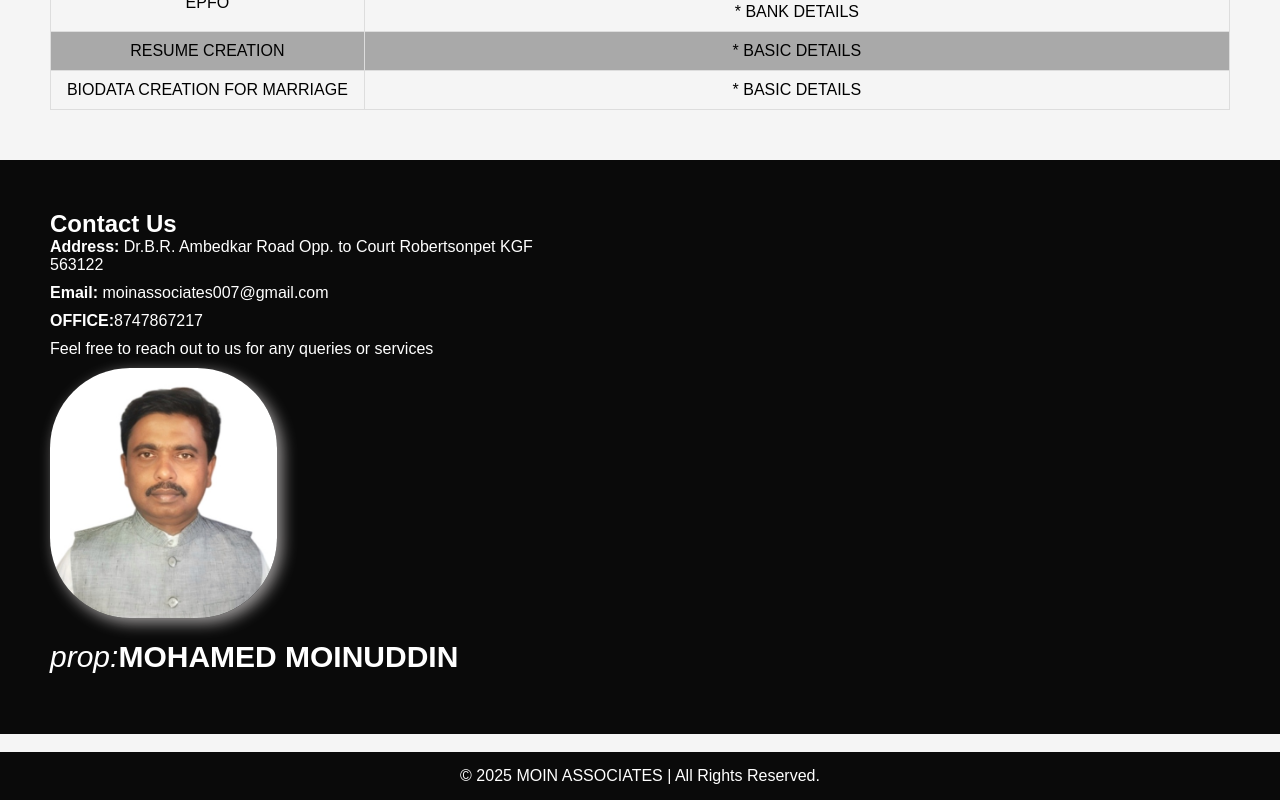
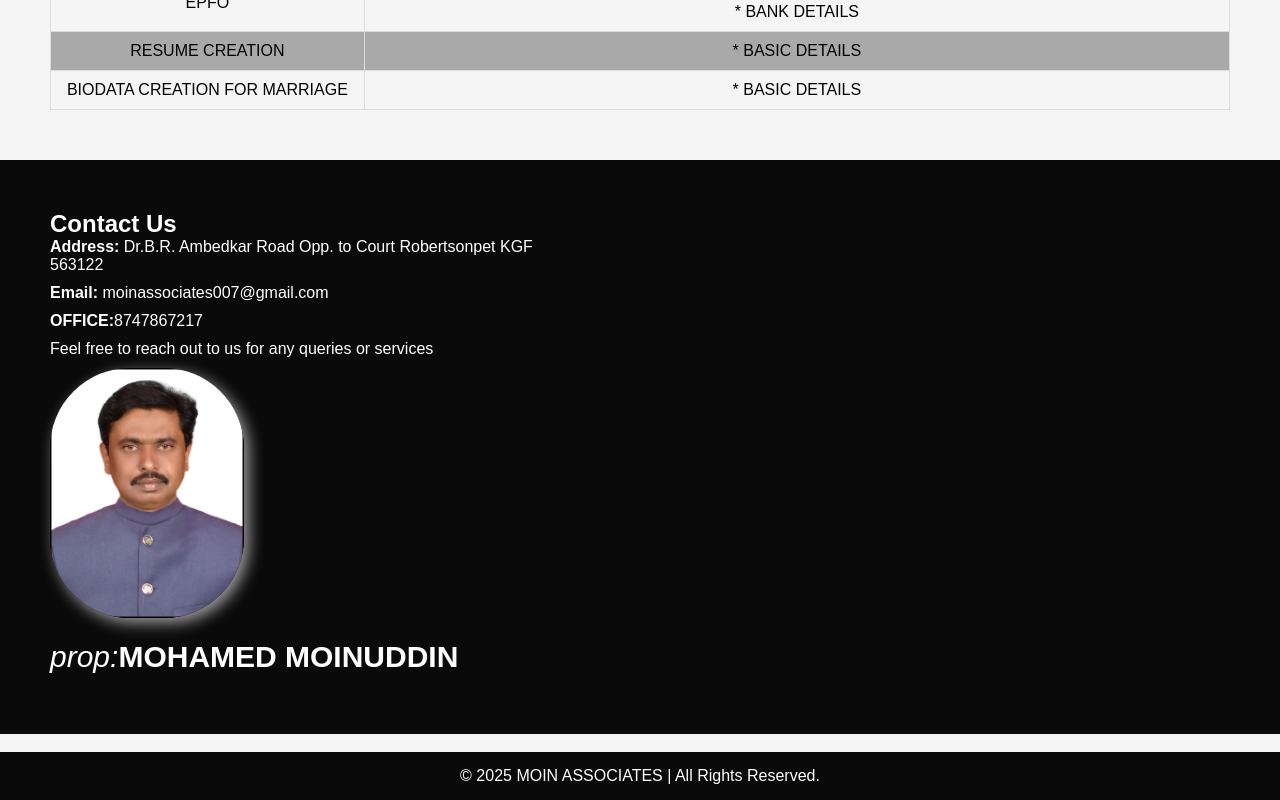
Before and after one commit to Mohamedhuzaif/moinassociates, a plain HTML site: page index.html in a window 1280 px wide. Shown: the part 4121-4921 px from the top of the page. Drawn offline with Linux system fonts and the light colour scheme.

Commit message:
Update index.html
pic changes

```diff
--- a/index.html
+++ b/index.html
@@ -362,7 +362,7 @@
     <p><strong>OFFICE:</strong>8747867217</p>
     <p>Feel free to reach out to us for any queries or services</p></div>
     <div id="top-right">
-        <img src="OWNER PIC.jpeg" alt="owner's picture"><br><br>
+        <img src="owner pic.jpeg" alt="owner's picture"><br><br>
     <p style="font-size: 30px;"><i>prop:</i><strong>MOHAMED MOINUDDIN</strong></p>
     </div>
     </div>
```
